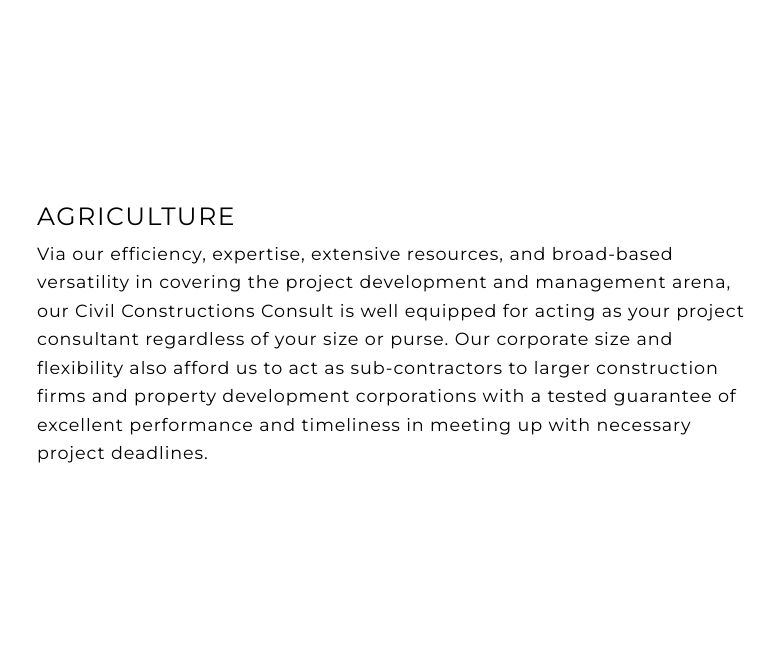
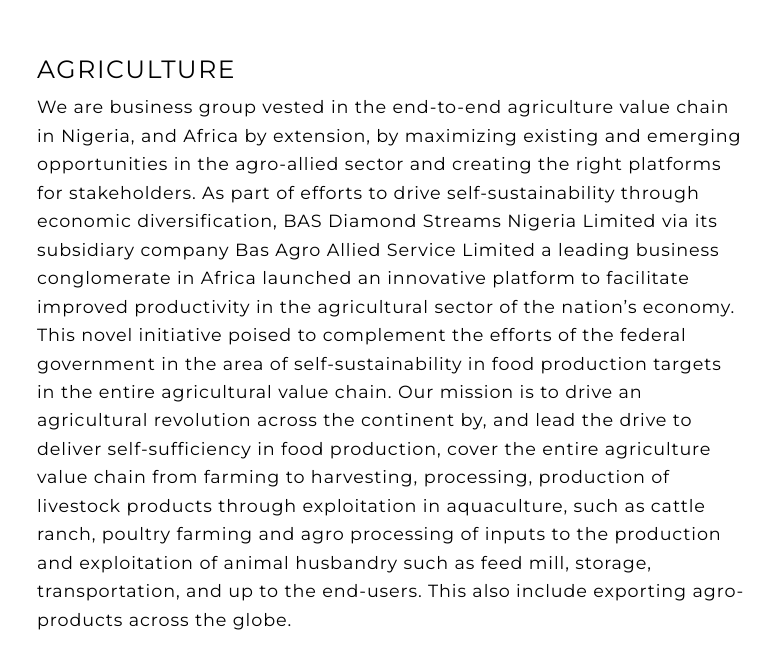
Before and after one commit to prinxsabelo/BasDiamondStreams, a Gatsby site: page /services in a window 1280 px wide. Shown: the part 3315-3983 px from the top of the page, without its empty margins (511-1280 px from the left). Built offline with nearby package versions, Linux system fonts and the light colour scheme; Gatsby itself is replaced by a stand-in of ours.

Commit message:
Update services.js
agric

```diff
--- a/src/pages/services.js
+++ b/src/pages/services.js
@@ -140,15 +140,7 @@
                             data-sal-easing="ease">
                             <h4>AGRICULTURE</h4>
                             <p>
-                                Via our efficiency, expertise, extensive resources, and broad-based versatility in
-                                covering the project development and management arena, our Civil Constructions
-                                Consult is well equipped for acting as your project consultant regardless of your
-                                size or purse. Our corporate size and flexibility also afford us to act as
-                                sub-contractors to larger construction firms and property development corporations
-                                with a tested guarantee of excellent performance and timeliness in meeting up with
-                                necessary project deadlines.
-
-
+                                We are business group vested in the end-to-end agriculture value chain in Nigeria, and Africa by extension, by maximizing existing and emerging opportunities in the agro-allied sector and creating the right platforms for stakeholders. As part of efforts to drive self-sustainability through economic diversification, BAS Diamond Streams Nigeria Limited via its subsidiary company Bas Agro Allied Service Limited a leading business conglomerate in Africa launched an innovative platform to facilitate improved productivity in the agricultural sector of the nation’s economy. This novel initiative poised to complement the efforts of the federal government in the area of self-sustainability in food production targets in the entire agricultural value chain. Our mission is to drive an agricultural revolution across the continent by, and lead the drive to deliver self-sufficiency in food production, cover the entire agriculture value chain from farming to harvesting, processing, production of livestock products through exploitation in aquaculture, such as cattle ranch, poultry farming and agro processing of inputs to the production and exploitation of animal husbandry such as feed mill, storage, transportation, and up to the end-users. This also include exporting agro-products across the globe.
                             </p>
                         </div>
                     </div>
```
